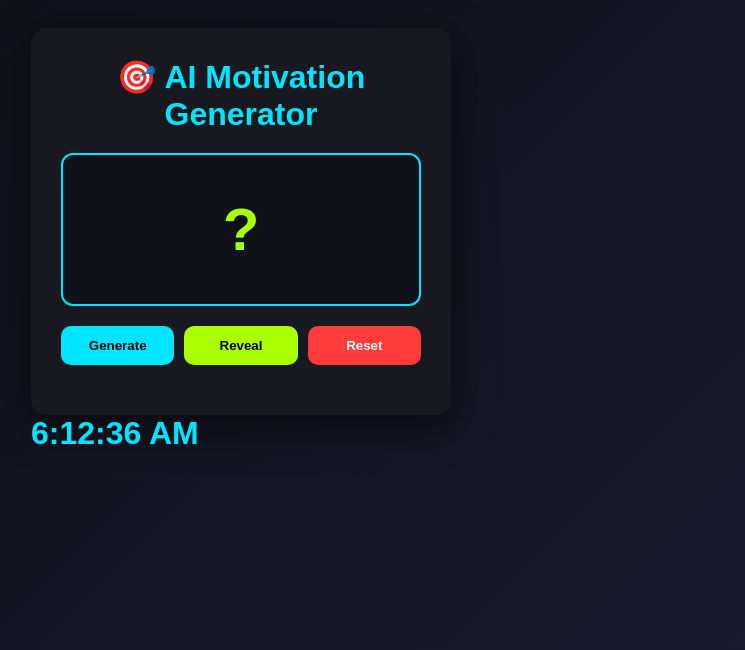
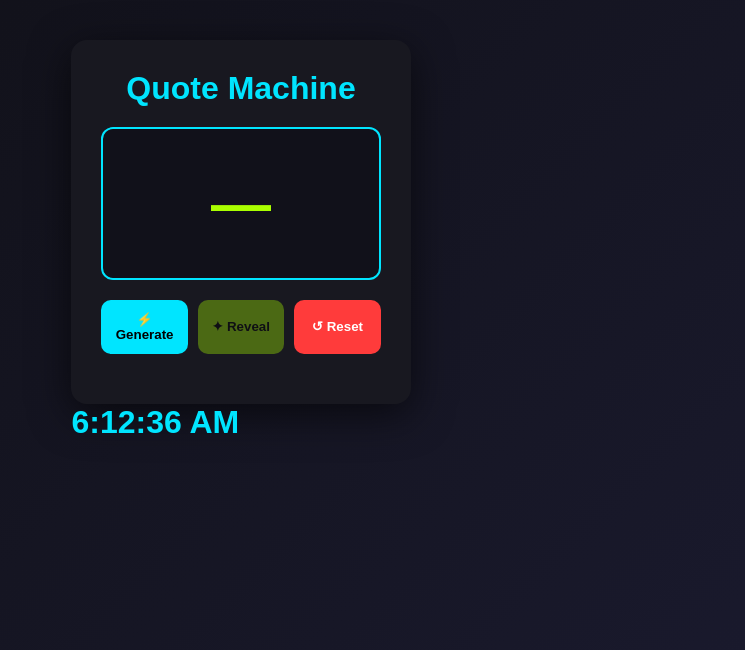
Before and after one commit to sanjayraj23560-byte/NumGen-Quote, a React (Create React App) app: page / in a window 1280 px wide. Shown: the part 150-800 px from the top of the page, without its empty margins (399-1144 px from the left). Built offline with nearby package versions, Linux system fonts and the light colour scheme.

Commit message:
Version 2.1

```diff
--- a/src/RandomNumber.js
+++ b/src/RandomNumber.js
@@ -1,124 +1,188 @@
-import { useState, useEffect } from "react"
+import { useState, useRef, useEffect } from "react"
 
-const RandomNumber = () => {
+function RandomNumber() {
+  const [number, setNumber]   = useState(0)
+  const [quote, setQuote]     = useState("")
+  const [history, setHistory] = useState([])
+  const [state, setState]     = useState("idle")
 
-    const [number, setNumber] = useState(0)
-    const [quote, setQuote] = useState("")
-    const [history, setHistory] = useState([])
+  const boxRef   = useRef(null)
+  const quoteRef = useRef(null)
 
-    // 🔥 Load saved data on start
+  const quotes = {
+    1:  "Code is like humor — when you have to explain it, it's bad.",
+    2:  "Every bug you fix makes you a better developer than yesterday.",
+    3:  "Don't fear errors — they are proof you're trying.",
+    4:  "Great developers aren't born, they're built — one bug at a time.",
+    5:  "Consistency beats talent. Code every day.",
+    6:  "The best programmers didn't quit when it got hard.",
+    7:  "Debugging is just problem-solving in disguise. Stay calm.",
+    8:  "Your only competition is who you were yesterday.",
+    9:  "Small progress is still progress — keep pushing code.",
+    10: "One day your 'I'm still learning' will turn into 'I built this.'"
+  }
+
+  // 🔥 LOAD FROM LOCAL STORAGE
   useEffect(() => {
     const savedQuote = localStorage.getItem("quote")
-        const savedHistory = JSON.parse(localStorage.getItem("quotes")) || []
+    const savedHistory = JSON.parse(localStorage.getItem("history")) || []
 
     if (savedQuote) setQuote(savedQuote)
     setHistory(savedHistory)
   }, [])
 
-    // 🔥 Fake AI generator
-    const generateAIQuote = () => {
-        const starts = [
-            "Keep pushing",
-            "Never stop",
-            "You are building",
-            "Focus on progress",
-            "Stay consistent",
-            "Every line of code"
+  // ── Sound ──────────────────────────────────────────────────────
+  const playSound = (type) => {
+    const ctx  = new (window.AudioContext || window.webkitAudioContext)()
+    const osc  = ctx.createOscillator()
+    const gain = ctx.createGain()
+    osc.connect(gain)
+    gain.connect(ctx.destination)
+
+    if (type === "generate") {
+      osc.type = "sine"
+      osc.frequency.setValueAtTime(300, ctx.currentTime)
+      osc.frequency.exponentialRampToValueAtTime(900, ctx.currentTime + 0.3)
+      gain.gain.setValueAtTime(0.3, ctx.currentTime)
+      gain.gain.exponentialRampToValueAtTime(0.001, ctx.currentTime + 0.4)
+      osc.start(ctx.currentTime)
+      osc.stop(ctx.currentTime + 0.4)
+    }
+
+    if (type === "reveal") {
+      osc.type = "triangle"
+      osc.frequency.setValueAtTime(523, ctx.currentTime)
+      osc.frequency.setValueAtTime(659, ctx.currentTime + 0.12)
+      osc.frequency.setValueAtTime(784, ctx.currentTime + 0.24)
+      osc.frequency.setValueAtTime(1046, ctx.currentTime + 0.36)
+      gain.gain.setValueAtTime(0.25, ctx.currentTime)
+      gain.gain.exponentialRampToValueAtTime(0.001, ctx.currentTime + 0.6)
+      osc.start(ctx.currentTime)
+      osc.stop(ctx.currentTime + 0.6)
+    }
+
+    if (type === "reset") {
+      osc.type = "square"
+      osc.frequency.setValueAtTime(400, ctx.currentTime)
+      osc.frequency.exponentialRampToValueAtTime(150, ctx.currentTime + 0.2)
+      gain.gain.setValueAtTime(0.15, ctx.currentTime)
+      gain.gain.exponentialRampToValueAtTime(0.001, ctx.currentTime + 0.25)
+      osc.start(ctx.currentTime)
+      osc.stop(ctx.currentTime + 0.25)
+    }
+  }
+
+  // ── Generate ───────────────────────────────────────────────────
+  const generate = () => {
+    playSound("generate")
+    setState("spinning")
+    setQuote("")
+
+    let count  = 0
+    const total = 18
+    const interval = setInterval(() => {
+      setNumber(Math.floor(Math.random() * 10) + 1)
+      count++
+      if (count >= total) {
+        clearInterval(interval)
+        const final = Math.floor(Math.random() * 10) + 1
+        setNumber(final)
+        setState("idle")
+      }
+    }, 60)
+  }
+
+  // ── Reveal ─────────────────────────────────────────────────────
+  const reveal = () => {
+    if (!number) {
+      playSound("reset")
+      return
+    }
+
+    playSound("reveal")
+    setState("revealed")
+
+    const q = quotes[number]
+
+    setQuote(q)
+
+    // 🔥 SAVE QUOTE
+    localStorage.setItem("quote", q)
+
+    // 🔥 SAVE HISTORY
+    const newHistory = [
+      { number, quote: q },
+      ...history.slice(0, 9)
     ]
 
-        const middles = [
-            "even when it's hard",
-            "because greatness takes time",
-            "one step at a time",
-            "even when no one sees it",
-            "through every bug",
-            "through every failure"
-        ]
-
-        const ends = [
-            "you will succeed.",
-            "you are becoming stronger.",
-            "your future self will thank you.",
-            "this will pay off.",
-            "you are leveling up.",
-            "great things are coming."
-        ]
-
-        return (
-            starts[Math.floor(Math.random() * starts.length)] + " " +
-            middles[Math.floor(Math.random() * middles.length)] + ", " +
-            ends[Math.floor(Math.random() * ends.length)]
-        )
-    }
-
-    const generate = () => {
-        const random = Math.floor(Math.random() * 10) + 1
-        setNumber(random)
-    }
-
-    const reveal = () => {
-        if (number === 0) return
-
-        const aiQuote = generateAIQuote()
-
-        setQuote(aiQuote)
-
-        // 🔥 Save quote
-        localStorage.setItem("quote", aiQuote)
-
-        // 🔥 Save history
-        let oldQuotes = JSON.parse(localStorage.getItem("quotes")) || []
-        oldQuotes.push(aiQuote)
-
-        localStorage.setItem("quotes", JSON.stringify(oldQuotes))
-        setHistory(oldQuotes)
+    setHistory(newHistory)
+    localStorage.setItem("history", JSON.stringify(newHistory))
 
     setNumber(0)
   }
 
+  // ── Reset ──────────────────────────────────────────────────────
   const reset = () => {
+    playSound("reset")
+    setState("idle")
     setNumber(0)
     setQuote("")
     setHistory([])
 
+    // 🔥 CLEAR STORAGE
     localStorage.removeItem("quote")
-        localStorage.removeItem("quotes")
+    localStorage.removeItem("history")
   }
 
   return (
     <div className="container">
+      <h1>Quote Machine</h1>
 
-            <h1>🎯 AI Motivation Generator</h1>
-
-            {/* Number */}
-            <div className="box">
-                <h2>{number === 0 ? "?" : number}</h2>
+      <div className={`box ${state === "spinning" ? "box-spin" : ""} ${state === "revealed" ? "box-revealed" : ""}`}>
+        <h2 className={state === "spinning" ? "num-spin" : "num-still"}>
+          {number || "—"}
+        </h2>
+        {state === "spinning" && (
+          <p className="spin-hint">rolling...</p>
+        )}
       </div>
 
-            {/* Buttons */}
       <div className="buttons">
-                <button onClick={generate}>Generate</button>
-                <button onClick={reveal}>Reveal</button>
-                <button onClick={reset}>Reset</button>
+        <button
+          className={`btn-generate ${state === "spinning" ? "btn-loading" : ""}`}
+          onClick={generate}
+          disabled={state === "spinning"}
+        >
+          {state === "spinning" ? "Rolling..." : "⚡ Generate"}
+        </button>
+        <button
+          className="btn-reveal"
+          onClick={reveal}
+          disabled={!number || state === "spinning"}
+        >
+          ✦ Reveal
+        </button>
+        <button className="btn-reset" onClick={reset}>
+          ↺ Reset
+        </button>
       </div>
 
-            {/* Quote */}
       {quote && (
-                <div className="quote">
+        <div className={`quote ${state === "revealed" ? "quote-in" : ""}`}>
           <p>"{quote}"</p>
         </div>
       )}
 
-            {/* History */}
       {history.length > 0 && (
         <div className="history">
-                    <h3>📜 History</h3>
-                    {history.map((q, i) => (
-                        <p key={i}>• {q}</p>
+          <h3>History</h3>
+          {history.map((h, i) => (
+            <p key={i} className="history-item">
+              #{h.number} — {h.quote}
+            </p>
           ))}
         </div>
       )}
-
     </div>
   )
 }
--- a/src/index.css
+++ b/src/index.css
@@ -8,14 +8,13 @@ body {
   background: linear-gradient(135deg, #0f0f14, #1a1a2e);
   color: white;
   font-family: Arial, sans-serif;
-
   display: flex;
   justify-content: center;
   align-items: center;
   min-height: 100vh;
 }
 
-/* Container */
+/* ── Container ── */
 .container {
   max-width: 420px;
   width: 100%;
@@ -24,29 +23,99 @@ body {
   border-radius: 16px;
   text-align: center;
   box-shadow: 0 10px 40px rgba(0,0,0,0.6);
+  animation: containerIn 0.5s cubic-bezier(0.34,1.56,0.64,1);
 }
 
-/* Title */
+@keyframes containerIn {
+  from { opacity: 0; transform: translateY(24px) scale(0.97); }
+  to   { opacity: 1; transform: translateY(0) scale(1); }
+}
+
 h1 {
   margin-bottom: 20px;
   color: #00e5ff;
 }
 
-/* Number Box */
+/* ── Number Box ── */
 .box {
   background: #11111a;
   padding: 40px;
   border-radius: 12px;
   margin-bottom: 20px;
   border: 2px solid #00e5ff;
+  transition: border-color 0.4s ease, box-shadow 0.4s ease, transform 0.3s ease;
+  position: relative;
+  overflow: hidden;
 }
 
+/* Spinning state */
+.box-spin {
+  border-color: #aaff00;
+  box-shadow: 0 0 24px rgba(170,255,0,0.25);
+  animation: boxPulse 0.6s ease-in-out infinite alternate;
+}
+
+/* Revealed state */
+.box-revealed {
+  border-color: #aaff00;
+  box-shadow: 0 0 32px rgba(170,255,0,0.3);
+  animation: boxPop 0.5s cubic-bezier(0.34,1.56,0.64,1);
+}
+
+@keyframes boxPulse {
+  from { transform: scale(1); }
+  to   { transform: scale(1.02); }
+}
+
+@keyframes boxPop {
+  0%   { transform: scale(1); }
+  40%  { transform: scale(1.05); }
+  70%  { transform: scale(0.97); }
+  100% { transform: scale(1); }
+}
+
+/* Number text */
 .box h2 {
   font-size: 60px;
   color: #aaff00;
 }
 
-/* Buttons */
+.num-spin {
+  display: inline-block;
+  animation: numFlicker 0.06s steps(1) infinite;
+  color: #aaff00;
+}
+
+.num-still {
+  display: inline-block;
+  animation: numSettle 0.4s cubic-bezier(0.34,1.56,0.64,1);
+}
+
+@keyframes numFlicker {
+  0%  { opacity: 1;   transform: translateY(0); }
+  50% { opacity: 0.6; transform: translateY(-4px); }
+}
+
+@keyframes numSettle {
+  0%   { transform: scale(1.4) translateY(-10px); opacity: 0; }
+  60%  { transform: scale(1.1) translateY(2px);   opacity: 1; }
+  100% { transform: scale(1)   translateY(0);     opacity: 1; }
+}
+
+.spin-hint {
+  font-size: 12px;
+  color: #aaff00;
+  letter-spacing: 3px;
+  margin-top: 8px;
+  animation: fadeInOut 0.6s ease-in-out infinite alternate;
+}
+
+@keyframes fadeInOut {
+  from { opacity: 0.3; }
+  to   { opacity: 1; }
+}
+
+/* ── Buttons ── */
 .buttons {
   display: flex;
   gap: 10px;
@@ -60,44 +129,110 @@ button {
   border-radius: 10px;
   font-weight: bold;
   cursor: pointer;
-  transition: 0.2s;
+  transition: transform 0.2s ease, opacity 0.2s ease, box-shadow 0.2s ease;
+  position: relative;
+  overflow: hidden;
 }
 
-button:nth-child(1) {
-  background: #00e5ff;
-  color: black;
+/* Ripple effect on click */
+button::after {
+  content: '';
+  position: absolute;
+  inset: 0;
+  background: rgba(255,255,255,0.15);
+  opacity: 0;
+  border-radius: inherit;
+  transition: opacity 0.3s ease;
 }
+button:active::after { opacity: 1; }
 
-button:nth-child(2) {
-  background: #aaff00;
-  color: black;
-}
-
-button:nth-child(3) {
-  background: #ff3b3b;
-  color: white;
-}
-
-button:hover {
+button:hover:not(:disabled) {
   transform: translateY(-2px);
   opacity: 0.9;
 }
 
-/* Quote */
+button:active:not(:disabled) {
+  transform: scale(0.96);
+}
+
+button:disabled {
+  opacity: 0.35;
+  cursor: not-allowed;
+  transform: none;
+}
+
+.btn-generate {
+  background: #00e5ff;
+  color: black;
+}
+.btn-generate:hover:not(:disabled) {
+  box-shadow: 0 6px 20px rgba(0,229,255,0.35);
+}
+
+.btn-loading {
+  animation: btnPulse 0.8s ease-in-out infinite alternate;
+}
+
+@keyframes btnPulse {
+  from { opacity: 0.5; }
+  to   { opacity: 1; }
+}
+
+.btn-reveal {
+  background: #aaff00;
+  color: black;
+}
+.btn-reveal:hover:not(:disabled) {
+  box-shadow: 0 6px 20px rgba(170,255,0,0.35);
+}
+
+/* Reveal button glow when active */
+.btn-reveal:not(:disabled) {
+  animation: revealGlow 1.5s ease-in-out infinite alternate;
+}
+
+@keyframes revealGlow {
+  from { box-shadow: 0 0 0px rgba(170,255,0,0); }
+  to   { box-shadow: 0 0 16px rgba(170,255,0,0.5); }
+}
+
+.btn-reset {
+  background: #ff3b3b;
+  color: white;
+}
+.btn-reset:hover {
+  box-shadow: 0 6px 20px rgba(255,59,59,0.35);
+}
+
+/* ── Quote ── */
 .quote {
   background: linear-gradient(135deg, #aaff00, #00e5ff);
   padding: 20px;
   border-radius: 12px;
   margin-bottom: 20px;
+  animation: quoteIn 0.6s cubic-bezier(0.34,1.56,0.64,1);
+  transform-origin: top center;
+}
+
+@keyframes quoteIn {
+  0%   { opacity: 0; transform: scaleY(0.5) translateY(-10px); }
+  60%  { opacity: 1; transform: scaleY(1.04) translateY(2px);  }
+  100% { opacity: 1; transform: scaleY(1) translateY(0);       }
 }
 
 .quote p {
   font-size: 15px;
   font-weight: bold;
   color: black;
+  animation: textIn 0.5s 0.15s ease both;
 }
 
-/* History */
+@keyframes textIn {
+  from { opacity: 0; transform: translateY(6px); }
+  to   { opacity: 1; transform: translateY(0); }
+}
+
+/* ── History ── */
 .history {
   background: #11111a;
   padding: 15px;
@@ -105,6 +240,12 @@ button:hover {
   text-align: left;
   max-height: 150px;
   overflow-y: auto;
+  animation: fadeUp 0.4s ease;
+}
+
+@keyframes fadeUp {
+  from { opacity: 0; transform: translateY(8px); }
+  to   { opacity: 1; transform: translateY(0); }
 }
 
 .history h3 {
@@ -112,8 +253,38 @@ button:hover {
   color: #aaff00;
 }
 
-.history p {
+.history-item {
   font-size: 13px;
   margin-bottom: 5px;
   color: #ccc;
+  animation: slideIn 0.4s cubic-bezier(0.34,1.56,0.64,1);
+  border-left: 2px solid #aaff00;
+  padding-left: 8px;
 }
+
+@keyframes slideIn {
+  from { opacity: 0; transform: translateX(-10px); }
+  to   { opacity: 1; transform: translateX(0); }
+}
+body.dark {
+  background: #0f0f14;
+  color: white;
+}
+
+body.light {
+  background: #f5f5f5;
+  color: black;
+}
+
+.theme-btn {
+  margin-bottom: 10px;
+  padding: 8px;
+  border-radius: 8px;
+  cursor: pointer;
+}
+
+.streak {
+  margin-bottom: 10px;
+  font-weight: bold;
+  color: orange;
+}
```
Lines whose indentation alone changed are shown as unchanged.
